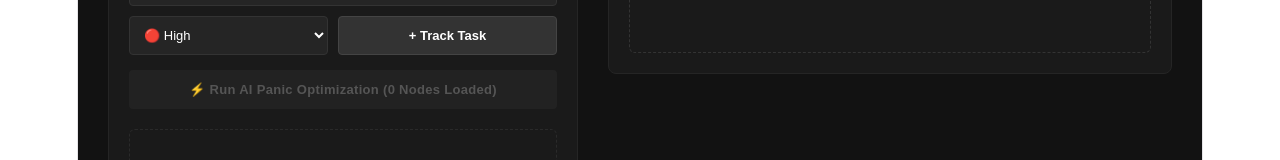
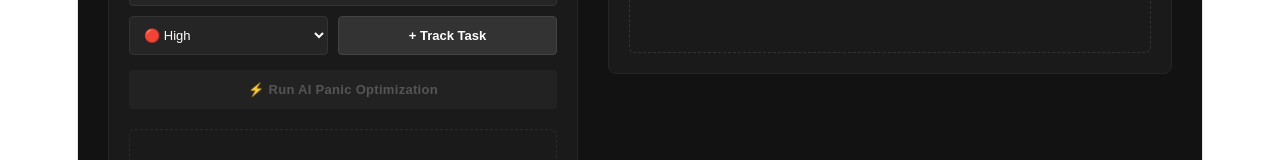
Before and after one commit to Sanchita-InLoop/Shadow_AI, a React app in the folder Frontend/: page / in a window 1280 px wide. Shown: the part 290-450 px from the top of the page. Built offline with nearby package versions, Linux system fonts and the light colour scheme; the HTML template or start-up script is replaced by a standard one.

Commit message:
fix: accurate panic banner text and remove misleading task-count numbers

```diff
--- a/Frontend/src/App.jsx
+++ b/Frontend/src/App.jsx
@@ -147,7 +147,9 @@ function App() {
         <div style={{ background: 'linear-gradient(90deg, #ff4757, #c0392b)', padding: '10px 20px', borderRadius: '6px', marginBottom: '20px', display: 'flex', alignItems: 'center', gap: '12px', animation: 'pulse 1.5s infinite' }}>
           <span style={{ fontSize: '20px' }}>🚨</span>
           <span style={{ fontWeight: 'bold', fontSize: '14px', color: '#fff', letterSpacing: '0.5px' }}>
-            PANIC MODE ACTIVE — You have deadlines within 24 hours. Execute immediately.
+            PANIC MODE ACTIVE — {localUrgency?.label?.includes('OVERDUE')
+              ? 'You have an overdue deadline. Execute immediately.'
+              : 'You have a deadline closing in fast. Execute immediately.'}
           </span>
         </div>
       )}
@@ -185,7 +187,7 @@ function App() {
 
           <button type="button" onClick={triggerGlobalAIPlan} disabled={!deadlines.length || loading}
             style={{ width: '100%', padding: '12px', background: (!deadlines.length || loading) ? '#222' : isPanic ? '#ff4757' : '#2ed573', color: (!deadlines.length || loading) ? '#555' : '#fff', border: 'none', borderRadius: '4px', fontWeight: 'bold', cursor: (!deadlines.length || loading) ? 'not-allowed' : 'pointer', fontSize: '13px', marginBottom: '20px', letterSpacing: '0.3px' }}>
-            {isPanic ? '🚨' : '⚡'} Run AI Panic Optimization ({deadlines.length} Nodes Loaded)
+            {isPanic ? '🚨' : '⚡'} Run AI Panic Optimization {deadlines.length > 0 ? `(${deadlines.length} task${deadlines.length > 1 ? 's' : ''} tracked)` : ''}
           </button>
 
           {/* Task list — sorted visually by urgency */}
@@ -262,7 +264,7 @@ function App() {
 
           {loading && (
             <div style={{ textAlign: 'center', padding: '40px 0', color: '#5352ed', fontWeight: 'bold', fontSize: '14px' }}>
-              🧠 Generating {deadlines.length * 3} micro-tasks across {deadlines.length} tasks...
+              🧠 Generating your action plan across {deadlines.length} task{deadlines.length > 1 ? 's' : ''}...
               <div style={{ fontSize: '11px', color: '#555', marginTop: '8px', fontWeight: 'normal' }}>Processing sequentially to preserve API quota</div>
             </div>
           )}
```
